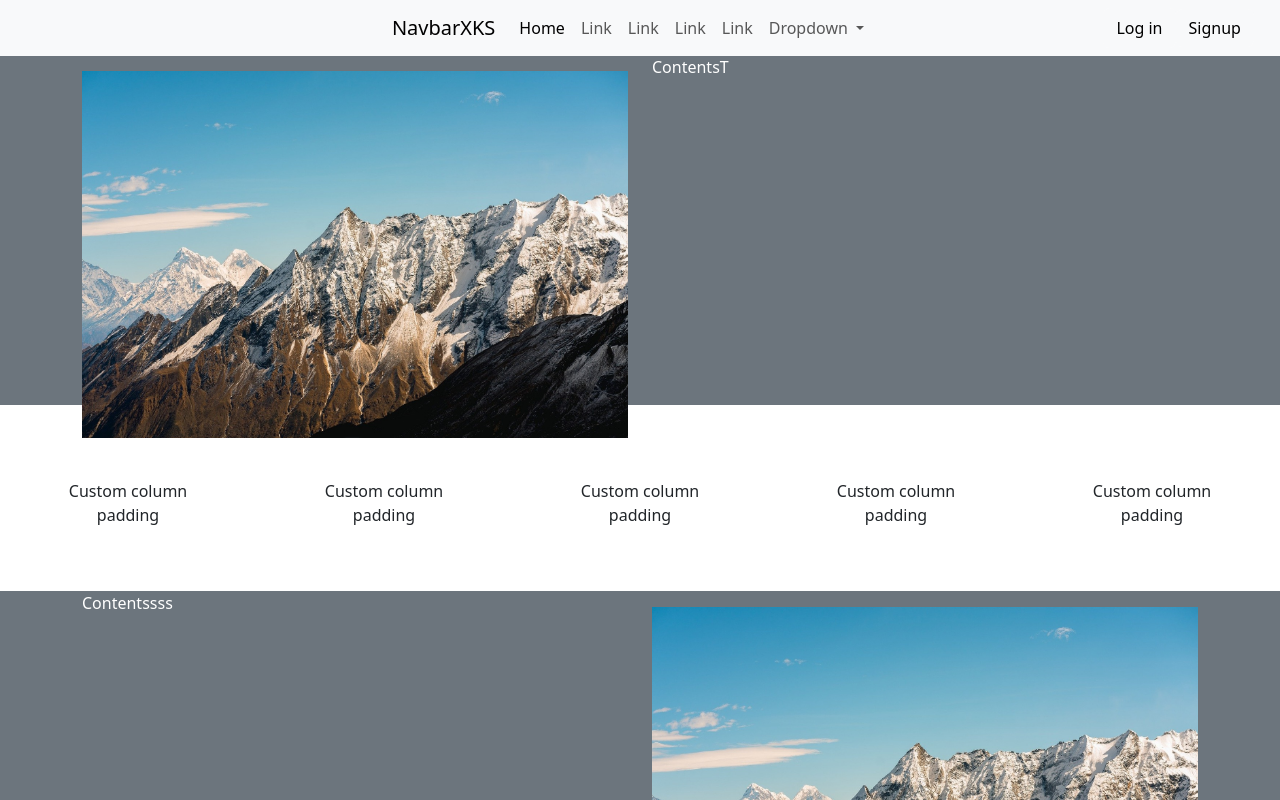
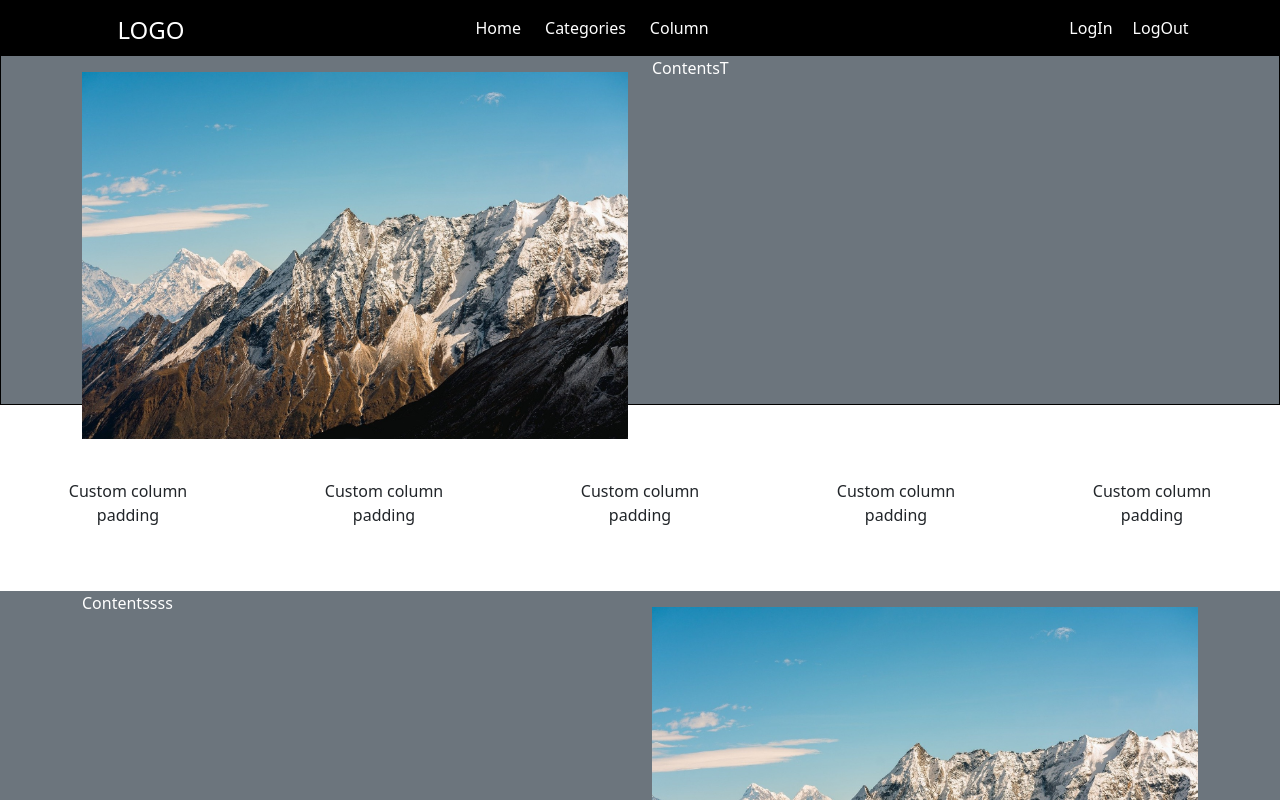
Before and after one commit to FrancisMingomba/angular-app, an Angular app: page /home in a window 1280 px wide. Shown: the top 800 px of the page. Built offline with nearby package versions, Linux system fonts and the light colour scheme.

Commit message:
Implement navbar

```diff
--- a/src/app/app.routes.ts
+++ b/src/app/app.routes.ts
@@ -8,6 +8,7 @@ import { Homecomponent } from './homecomponent/homecomponent';
 import { Componentone } from './componentone/componentone';
 import { PageNotFound } from './page-not-found/page-not-found';
 import { Footercomponent } from './footercomponent/footercomponent';
+//import { LoginComponent } from './login.login';
 
 export const routes: Routes = [
     {path: '', redirectTo:'home', pathMatch: 'full'},
--- a/src/app/app.ts
+++ b/src/app/app.ts
@@ -15,9 +15,7 @@ import { RouterOutlet, RouterLink } from '@angular/router';
 
 @Component({
   selector: 'app-root',
-  imports: [RouterOutlet,
-
-          ],
+  imports: [RouterOutlet],
   templateUrl: './app.html',
   styleUrl: './app.css'
 })
--- a/src/app/homecomponent/homecomponent.css
+++ b/src/app/homecomponent/homecomponent.css
@@ -75,3 +75,17 @@
 .loginandlogoutspace{
     width: 50%; float:left; margin: 8px;
 }
+.k{
+    display: flex;
+    justify-content: space-between;
+}
+.spacebetweenloginandlogout {
+    width: 20px;
+}
+.h {
+    height: 55px;
+}
+.link {
+      color: #FFFFFF;
+  text-decoration: none;
+}
--- a/src/app/homecomponent/homecomponent.html
+++ b/src/app/homecomponent/homecomponent.html
@@ -1,107 +1,41 @@
-    <!--div>
 
-    <div><navbar></navbar></div>
-    <div><componentone></componentone></div>
-    <div class="h-30 d-inline-block"></div>
-    <div><componenttwo></componenttwo></div>
-    <div class="h-40 d-inline-block"></div>
-    <div><componenthree></componenthree></div>
-    <div><innercontainer></innercontainer></div>
-    <div><line></line></div>
-    <div><componentfour></componentfour></div>
-    <div class="h-10 d-inline-block"></div>
-    <div><componentfive></componentfive></div>
-    <div class="h-10 d-inline-block"></div>
-    <div><footercomponent></footercomponent></div>
 
-    <router-outlet></router-outlet>
-</div-->
-        <!--p>Home</p-->
+<div class="spacebetweenavbarandcomp1"></div>
 
-<!--------------------------------------------------------------->
-<!--div class="text-center">
-  <div class="row">
-    <div class="col">
-      Column
-    </div>
-    <div class="col">
-      Column
-    </div>
-    <div class="col">
-      Column
-    </div>
-  </div>
-</div-->
+<div class="row fixed-top  bg-black text-white h">
+            <div class="container text-center">
+              <div class="row">
+                  <div class="col  mx-auto m-3">
+                     <div  class="col link" ><a class=" link"  routerLink="/footer"><h4>LOGO</h4></a></div>
+                  </div>
+                  <div class="col-6">
+                      <div class="container text-center">
+                  <div class="row row-cols-auto  mx-auto m-3">
+                    <div  class="col link" ><a class=" link"  routerLink="/footer">Home</a></div>
+                    <div  class="col link" ><a class=" link"  routerLink="/footer">Categories</a></div>
+                    <div  class="col link" ><a class=" link"  routerLink="/footer">Column</a></div>
+                    <div class="col"></div>
+                    <div class="col"></div>
+                    <div class="col"></div>
+                    <div class="col"></div>
+                  </div>
+                </div>
+                  </div>
+                  <div class="col d-flex justify-content-end ">
+                    <ul class="list-group list-group-horizontal  d-flex justify-content-end  m-3  mx-auto">
+                      <div  class="col link" ><a class=" link"  routerLink="/footer">LogIn</a></div>
+                      <div class="spacebetweenloginandlogout"></div>
+                      <div  class="col link" ><a class=" link"  routerLink="/footer">LogOut</a></div>
+                    </ul>
+              </div>
+          </div>
+      </div>
+</div>
 
-<!--------------------------------------------------------------->
+<!------------------------------------------------------------->
+<div class="compomentone ">
 
-<nav class=" navbar navbar-expand-lg bg-body-tertiary  border-secondary fixed-top  ">
-  <div class="container-fluid justify-content-center">
-    <a class="navbar-brand" href="#">NavbarXKS</a>
-    <button class="navbar-toggler" type="button" data-bs-toggle="collapse" data-bs-target="#navbarSupportedContent" aria-controls="navbarSupportedContent" aria-expanded="false" aria-label="Toggle navigation">
-      <span class="navbar-toggler-icon"></span>
-    </button>
-    <div class="collapse navbar-collapse flex-grow-0" id="navbarSupportedContent">
-      <ul class="navbar-nav  mb-2 mb-lg-0 d-flex justify-content-lg-center">
-        <li class="nav-item">
-          <a class="nav-link active" aria-current="page" href="/home">Home</a>
-        </li>
-        <li class="nav-item">
-          <a class="nav-link" routerLink="/footer">Link</a>
-        </li>
-         <li class="nav-item">
-          <a class="nav-link" href="/footer">Link</a>
-        </li>
-           <li class="nav-item">
-          <a class="nav-link" href="/footer">Link</a>
-        </li>
-           <li class="nav-item">
-          <a class="nav-link" href="/footer">Link</a>
-        </li>
-        <li class="nav-item dropdown">
-          <a class="nav-link dropdown-toggle" href="#" role="button" data-bs-toggle="dropdown" aria-expanded="false">
-            Dropdown
-          </a>
-          <ul class="dropdown-menu">
-            <li><a class="dropdown-item" href="#">Action</a></li>
-            <li><a class="dropdown-item" href="#">Another action</a></li>
-            <li><hr class="dropdown-divider"></li>
-            <li><a class="dropdown-item" href="#">Something else here</a></li>
-          </ul>
-        </li>
-      </ul>
-        <!--button class="btn btn-outline-success y" type="submit">Login</button-->
-        <div class="loginandlogoutspace"> </div>
-        <!--button class="btn btn-outline-success " type="submit">Signup</button-->
-    </div>
-        <!--div>
-          <button class="btn btn-outline-success y " type="submit">Login</button>
-            <div class="loginandlogoutspace"> </div>
-            <button class="btn btn-outline-success " type="submit">Signup</button>
-        </div-->
-  </div>
-
-</nav>
-<body>
-<div class="spacebetweenavbarandcomp1"></div>
-<div class="text-center fixed-top ">
-  <div class="row">
-    <div class="col">
-    </div>
-    <div class="col">
-
-    </div>
-    <div class="col loginandlogoutspace">
-       <button class="btn btn-light y" type="submit" routerLink="/footer">Log in</button>
-        <div class="loginandlogoutspace"> </div>
-        <button class="btn btn-light  " type="submit">Signup</button>
-    </div>
-  </div>
-</div>
-<!------------------------------------------------------------->
-<div class="compomentone">
-
-    <div class="bg-secondary text-white sizeonee ">
+    <div class="bg-secondary text-white sizeonee border border-black">
 
                 <div class="container ">
                     <div class="row">
```
